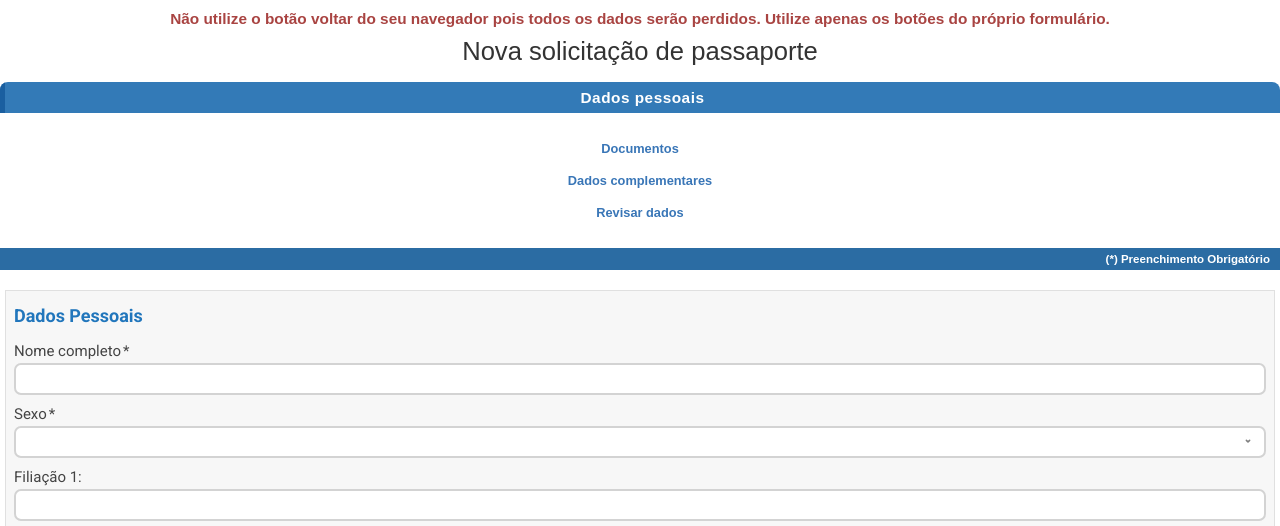
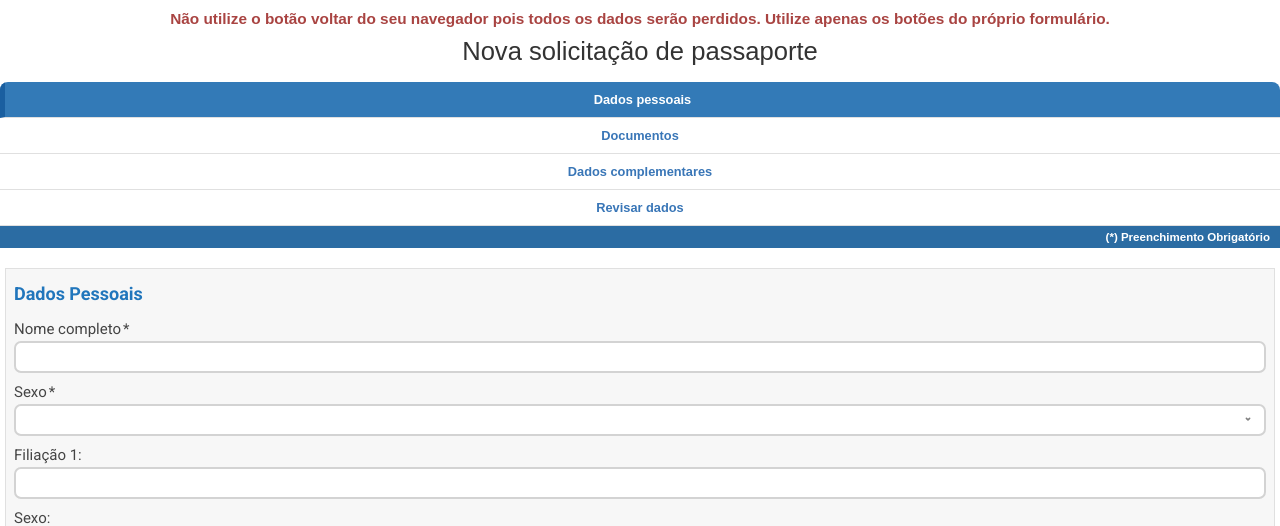
Before and after one commit to Solutionsforce/PassPF, a Flask app: page /nova-solicitacao in a window 1280 px wide. Shown: the part 183-709 px from the top of the page. Run offline with Flask 3, Linux system fonts and the light colour scheme.

Commit message:
Update navigation style and add personal data section to the form
Modify CSS styles to remove the blue bar and integrate "Dados pessoais" as a clickable navigation link within the form, adjusting its appearance to match other links.

Replit-Commit-Author: Agent
Replit-Commit-Session-Id: 2f1d9dde-6280-4dd7-be92-213d7a001ec0
Replit-Commit-Checkpoint-Type: full_checkpoint
Replit-Commit-Event-Id: 6eb77b53-49cb-4b96-ba53-73311e60bcbd
Replit-Commit-Screenshot-Url: https://storage.googleapis.com/screenshot-production-us-central1/c69ae46c-7eaa-4d13-905b-498ffecf424b/2f1d9dde-6280-4dd7-be92-213d7a001ec0/LI6UiuY

```diff
--- a/static/css/style.css
+++ b/static/css/style.css
@@ -407,30 +407,10 @@ body {
     box-sizing: border-box;
 }
 
-.main-box-header {
-    background: #fff;
-    color: #3976b7;
-    text-align: center;
-    font-size: 3.2vw;
-    font-weight: bold;
-    padding: 7px 0 6px 0;
-    letter-spacing: 0.5px;
-    font-family: Arial, Helvetica, sans-serif;
-    position: relative;
-    cursor: pointer;
-    transition: all 0.3s;
-}
-
-.main-box-header.active {
-    background: #337ab7;
-    color: #fff;
-    border-left: 5px solid #1a5fa0;
-}
-
 .main-box-content {
     background: #fff;
     text-align: center;
-    padding: 16px 0 16px 0;
+    padding: 0;
     min-height: 50px;
 }
 
@@ -439,17 +419,24 @@ body {
     color: #3976b7;
     font-size: 3vw;
     text-decoration: none;
-    margin: 7px 0;
     font-weight: bold;
     transition: all 0.3s;
     font-family: Arial, Helvetica, sans-serif;
     cursor: pointer;
-    padding: 5px 0;
+    padding: 10px 0;
+    background: #fff;
+    border-bottom: 1px solid #e0e0e0;
 }
 
 .main-box-content .nav-link:hover {
     background: #f5f5f5;
     color: #23527c;
+}
+
+.main-box-content .nav-link.active {
+    background: #337ab7;
+    color: #fff;
+    border-left: 5px solid #1a5fa0;
 }
 
 .main-box-footer {
@@ -469,9 +456,6 @@ body {
     }
     .title.nova-solicitacao {
         font-size: 2vw;
-    }
-    .main-box-header {
-        font-size: 1.2vw;
     }
     .main-box-content .nav-link {
         font-size: 1vw;
--- a/templates/nova_solicitacao.html
+++ b/templates/nova_solicitacao.html
@@ -10,10 +10,8 @@
 </div>
 
 <div class="main-box">
-    <div class="main-box-header active">
-        Dados pessoais
-    </div>
     <div class="main-box-content">
+        <a href="#" class="nav-link active">Dados pessoais</a>
         <a href="#" class="nav-link">Documentos</a>
         <a href="#" class="nav-link">Dados complementares</a>
         <a href="#" class="nav-link">Revisar dados</a>
```
Also changed, not shown: 1 other file.
